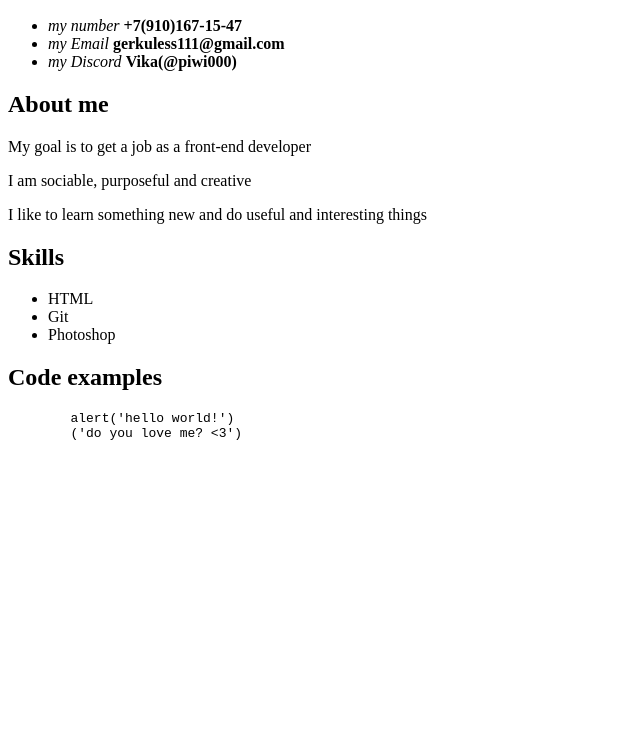
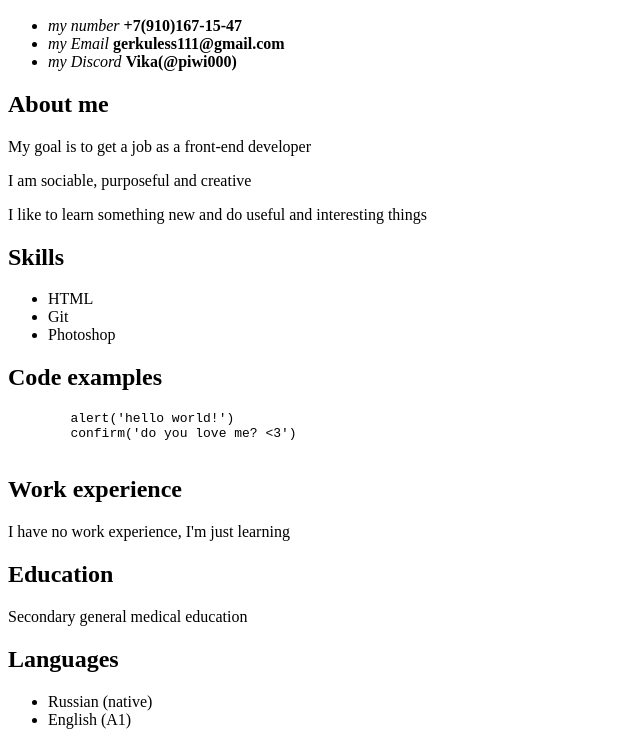
Before and after one commit to piwi000/rsschool-cv, a plain HTML site: page index.html in a window 1280 px wide. Shown: the part 110-855 px from the top of the page, without its empty margins (0-640 px from the left). Before the commit the page ends 800 px from the top, so only its background shows below. Drawn offline with Linux system fonts and the light colour scheme.

Commit message:
feat: add  work experience, education, languages to index.html

```diff
--- a/index.html
+++ b/index.html
@@ -41,9 +41,25 @@
 
     <h2>Code examples</h2>
     <pre>
-        <tt>alert('hello world!')</tt>
-        <tt>('do you love me? <3')</tt>
+        alert('hello world!')
+        confirm('do you love me? <3')
     </pre>
+
+    <h2>Work experience</h2>
+    <p>I have no work experience, I'm just learning</p>
+
+    <h2>Education</h2>
+    <p>Secondary general medical education</p>
+
+    <h2>Languages</h2>
+    <ul>
+        <li>
+            Russian (native)
+        </li>
+        <li>
+            English (A1)
+        </li>
+    </ul>
 
 
 
```
